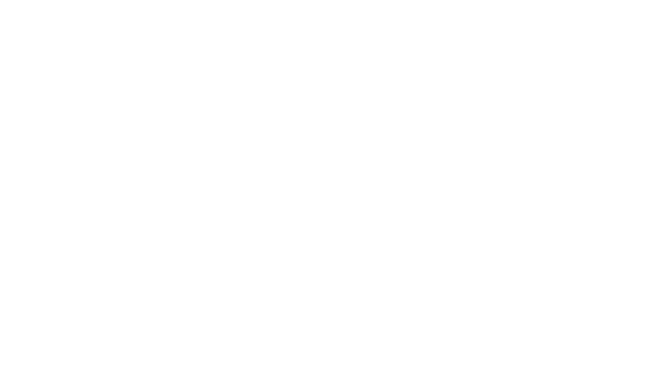
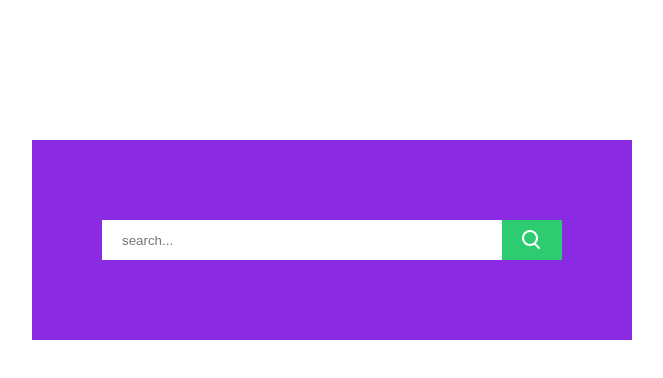
Before and after one commit to porya84/Hidden-Search-Widget, a plain HTML site: page index.html in a window 1280 px wide. Shown: the whole page, without its empty margins (308-971 px from the left). Drawn offline with Linux system fonts and the light colour scheme.

Commit message:
creat html codes

```diff
--- a/index.html
+++ b/index.html
@@ -1,15 +1,23 @@
 <!DOCTYPE html>
 <html lang="en">
+
 <head>
     <meta charset="UTF-8">
     <meta name="viewport" content="width=device-width, initial-scale=1.0">
     <link rel="stylesheet" href="css/style.css">
-    <title></title>
+    <title>Hidden Search Widget</title>
 </head>
+
 <body>
+    <div class="main">
 
+        <input id="search_input" type="search" placeholder="search...">
+
+        <button id="btn"><i class="search_icon"></i></button>
+    </div>
 
 
 </body>
 <script src="js/script.js"></script>
+
 </html>
```
